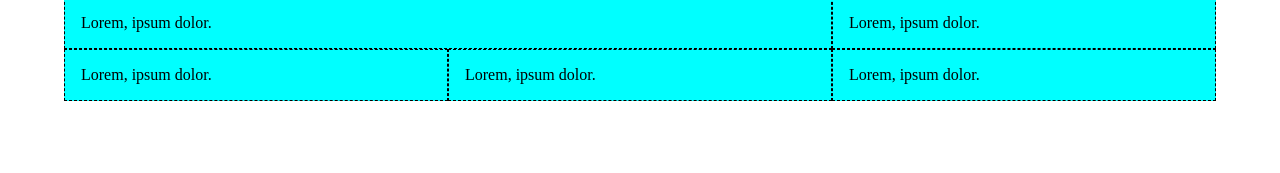
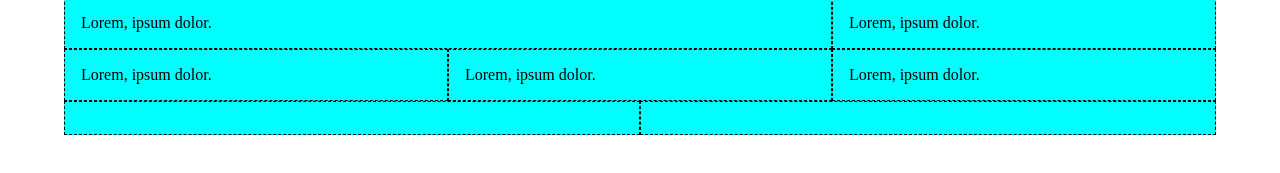
Before and after one commit to manuelloverso/htmlcss-responsive-layout, a plain HTML site: page index.html in a window 1280 px wide. Shown: the part 47-220 px from the top of the page. Drawn offline with Linux system fonts and the light colour scheme.

Commit message:
add planninc-section structure

```diff
--- a/index.html
+++ b/index.html
@@ -51,6 +51,14 @@
           <div class="col-12 col-sm-4">Lorem, ipsum dolor.</div>
         </div>
       </section>
+
+      <!-- Planning Section -->
+      <section id="planning">
+        <div class="row container">
+          <div class="col-12 col-md-6"></div>
+          <div class="col-12 col-md-6"></div>
+        </div>
+      </section>
     </main>
 
     <!-- Site Footer -->
```
